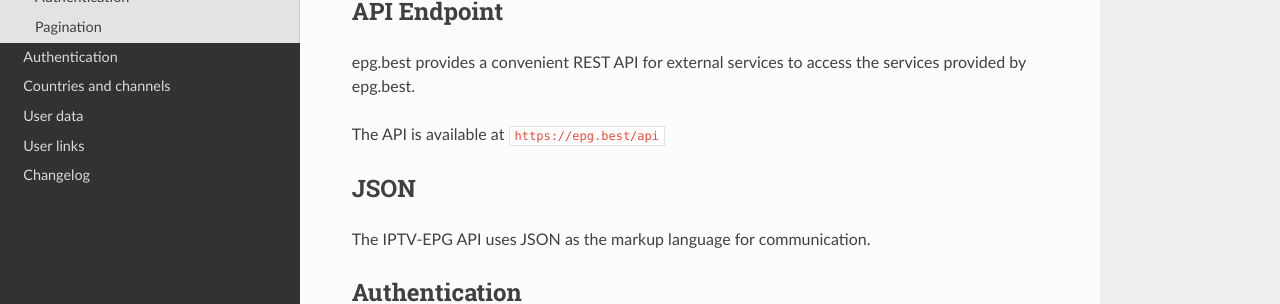
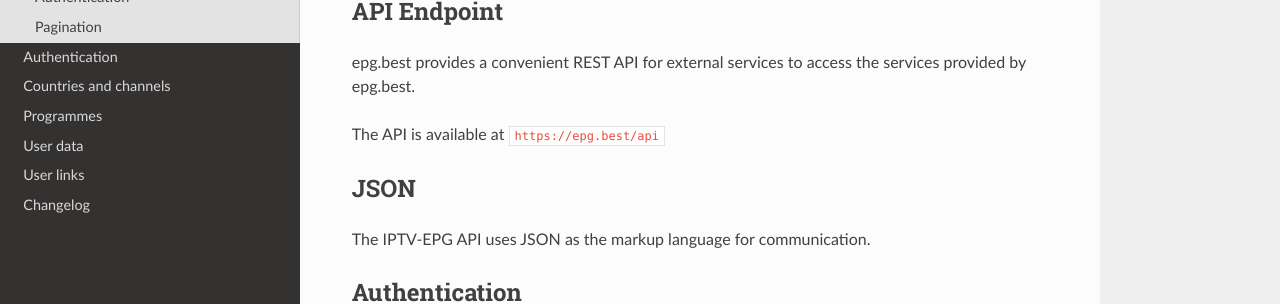
Before and after one commit to iptv-epg/api-docs, an MkDocs documentation site: the page built from docs/index.md, in a window 1280 px wide. Shown: the part 213-517 px from the top of the page. Built offline with MkDocs 1.6.1, drawn with Linux system fonts in a browser that asks for light colours; nearby versions of some CDN libraries; old or Windows-style settings are respelled for this version of MkDocs.

Commit message:
added programmes menu item

```diff
--- a/mkdocs.yml
+++ b/mkdocs.yml
@@ -3,6 +3,7 @@ pages:
   - Usage: index.md
   - Authentication: authentication.md
   - Countries and channels: channels.md
+  - Programmes: programmes.md
   - User data: user.md
   - User links: links.md
   - Changelog: changelog.md
```
